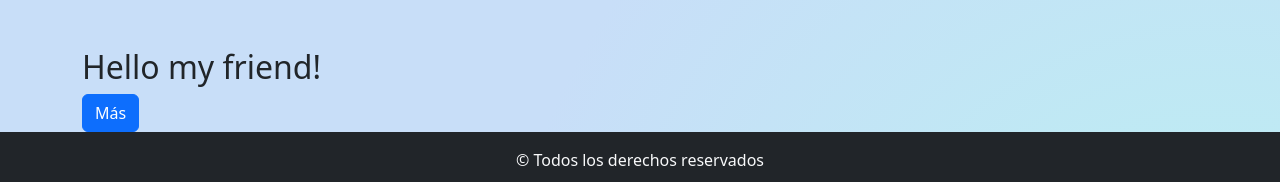
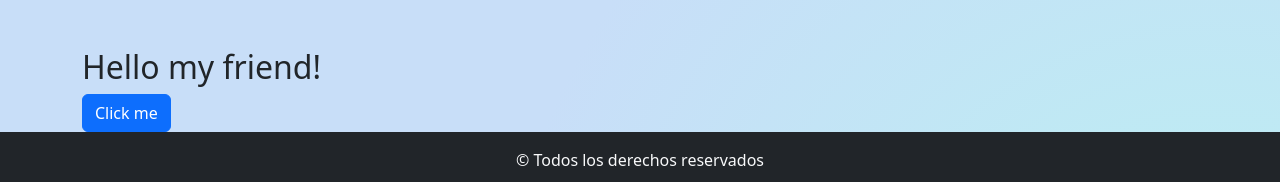
Before and after one commit to Pabmoy25/TPReact, a React (Vite) app: page / in a window 1280 px wide. Shown: the top 182 px of the page. Built offline with nearby package versions, Linux system fonts and the light colour scheme.

Commit message:
se realiza ejercicio 3

```diff
--- a/src/App.jsx
+++ b/src/App.jsx
@@ -1,19 +1,16 @@
-import Ejercicio2 from "./components/Ejercicio2";
 import "bootstrap/dist/css/bootstrap.min.css";
-import Ejercicio3 from "./components/Ejercicio3";
-import './App.css'
-import Footer from "./components/Footer"
-
+import Ejercicio2 from "./components/Ejercicio2y3";
+import "./App.css";
+import Footer from "./components/Footer";
 
 function App() {
   return (
     <>
-    <section className="container mt-5">
-      <Ejercicio2 ejercicio2="my friend!"></Ejercicio2>
-      <Ejercicio3 ejercicio3="(from changed state)"> </Ejercicio3>
-    </section>
-    <Footer></Footer>
+      <section className="container mt-5">
+        <Ejercicio2 ejercicio2="my friend!"></Ejercicio2>
+      </section>
 
+      <Footer></Footer>
     </>
   );
 }
--- a/src/components/Ejercicio2.jsx
+++ /dev/null
@@ -1,11 +0,0 @@
-import React from 'react';
-
-const Ejercicio2 = (props) => {
-    return (
-        <div>
-            <h2>Hello {props.ejercicio2}</h2>
-        </div>
-    );
-};
-
-export default Ejercicio2;
--- /dev/null
+++ b/src/components/Ejercicio2y3.jsx
@@ -0,0 +1,20 @@
+import React from 'react';
+import { useState } from "react";
+
+const Ejercicio2 = (props) => {
+    const [frase, setFrase] = useState("");
+
+    return (
+        <div>
+            <h2>Hello {props.ejercicio2} {frase} </h2>
+            <button
+        className="btn btn-primary"
+        onClick={() => setFrase("(From changed State)!")}
+      >
+        Click me
+      </button>
+        </div>
+    );
+};
+
+export default Ejercicio2;
--- a/src/components/Ejercicio3.jsx
+++ /dev/null
@@ -1,15 +0,0 @@
-const Ejercicio3 = () => {
-
-    let frase = "(from changed state)"
-
-    return (
-        <article>
-
-            <button className="btn btn-primary" onClick={frase}>Más</button>
-
-
-        </article>
-    );
-};
-
-export default Ejercicio3;
```
